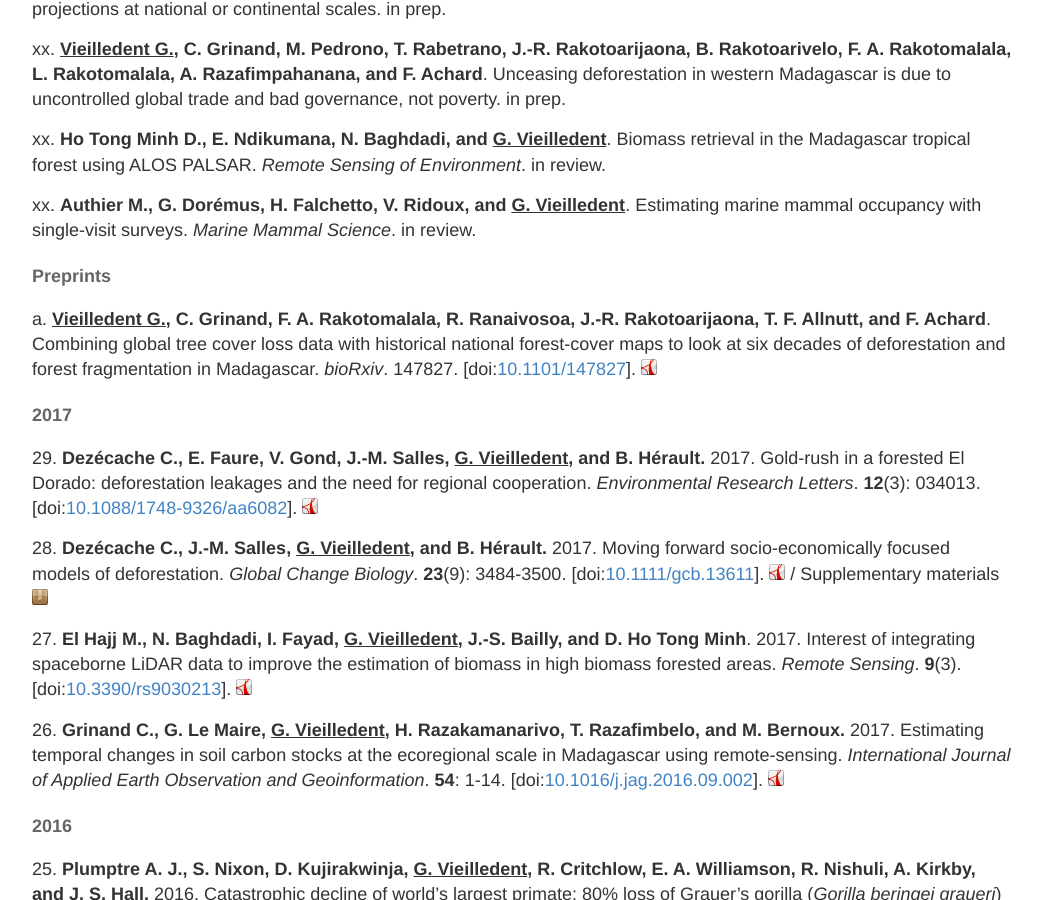
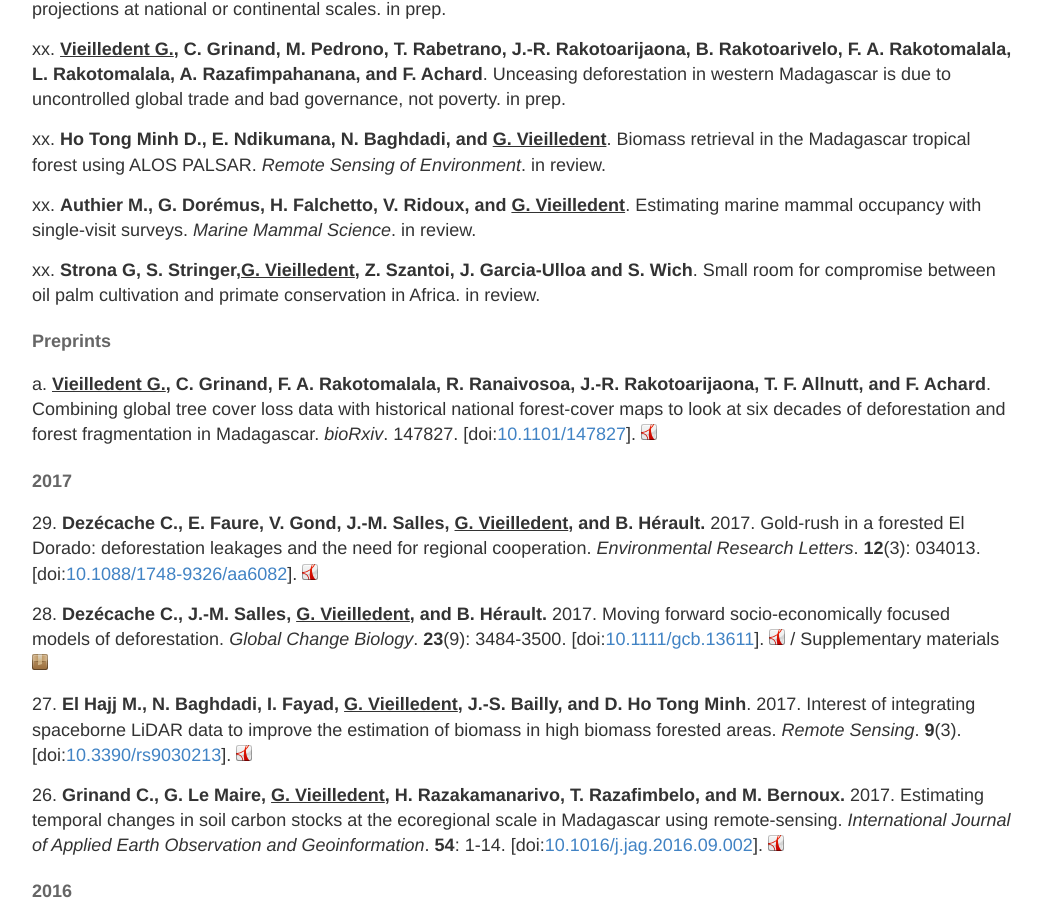
Before and after one commit to ghislainv/ghislainv.github.io, a Jekyll site: the page built from publications.md, in a window 1280 px wide and 900 px high, scrolled down 674 px. Shown: the whole window, without its empty margins (118-1160 px from the left). Built offline with Jekyll 4.4.1, drawn with Linux system fonts in a browser that asks for light colours.

Commit message:
Add Strona et al.

```diff
--- a/publications.md
+++ b/publications.md
@@ -22,6 +22,8 @@ xx\. **<span style="text-decoration: underline;">Vieilledent G.</span>, C. Grina
 xx\. **Ho Tong Minh D., E. Ndikumana, N. Baghdadi, and <span style="text-decoration: underline;">G. Vieilledent</span>**. Biomass retrieval in the Madagascar tropical forest using ALOS PALSAR. _Remote Sensing of Environment_. in review.
 
 xx\. **Authier M., G. Dorémus, H. Falchetto, V. Ridoux, and <span style="text-decoration: underline;">G. Vieilledent</span>**. Estimating marine mammal occupancy with single-visit surveys. _Marine Mammal Science_. in review.
+
+xx\. **Strona G, S. Stringer,<span style="text-decoration: underline;">G. Vieilledent</span>, Z. Szantoi, J. Garcia-Ulloa and S. Wich**. Small room for compromise between oil palm cultivation and primate conservation in Africa. in review.
 
 #### Preprints
 
```
